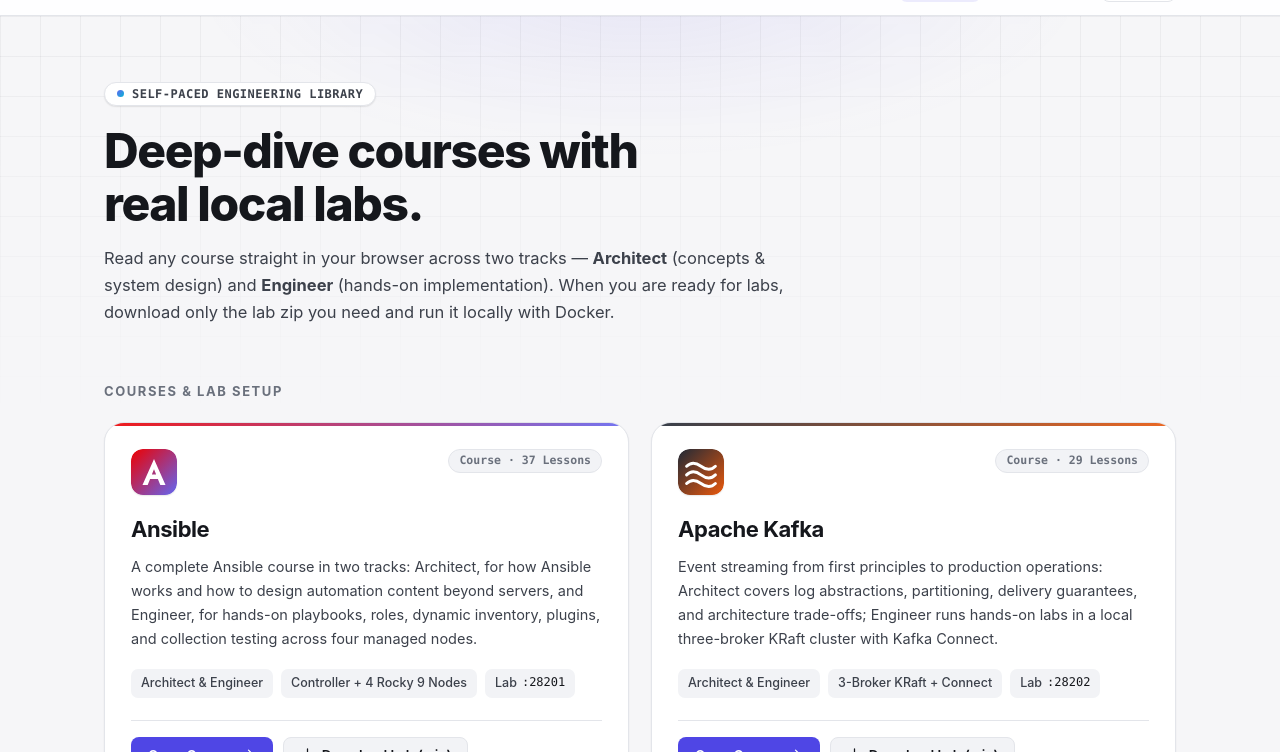
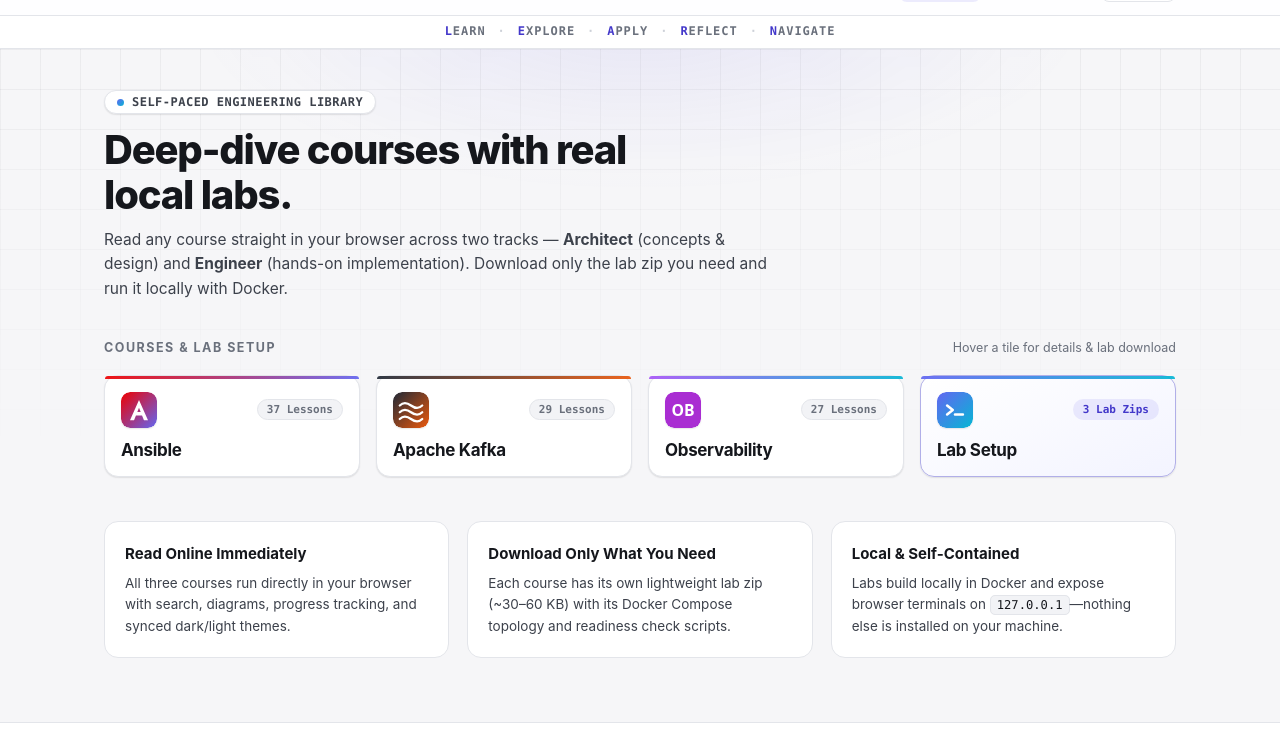
Before and after one commit to kthengil/LEARN, a plain HTML site: page index.html in a window 1280 px wide. Shown: the part 48-800 px from the top of the page. Drawn offline with Linux system fonts and the light colour scheme.

Commit message:
Add LEARN subtitle bar and compact hover-expandable course tiles

```diff
--- a/assets/portal.css
+++ b/assets/portal.css
@@ -217,9 +217,41 @@ a:hover { text-decoration: underline; }
 }
 .theme-btn svg { width: 16px; height: 16px; flex-shrink: 0; }
 
+/* Subtitle Bar Under Header */
+.sub-header {
+  border-bottom: 1px solid var(--border);
+  background: var(--surface);
+  padding: 8px 0;
+}
+
+.sub-header-inner {
+  display: flex;
+  align-items: center;
+  justify-content: center;
+  flex-wrap: wrap;
+  gap: 8px 12px;
+  font: 600 12px/1.3 var(--font-mono);
+  letter-spacing: 0.08em;
+  text-transform: uppercase;
+  color: var(--muted);
+}
+
+.sub-header-inner .sh-word {
+  display: inline-block;
+}
+
+.sub-header-inner .sh-word::first-letter {
+  color: var(--accent);
+}
+
+.sub-header-inner .sh-dot {
+  color: var(--border-strong);
+  user-select: none;
+}
+
 /* Hero */
 .hero {
-  padding: 64px 0 42px;
+  padding: 40px 0 28px;
 }
 
 .eyebrow {
@@ -245,47 +277,53 @@ a:hover { text-decoration: underline; }
 }
 
 .hero h1 {
-  margin: 18px 0 14px;
+  margin: 14px 0 10px;
   font-family: var(--font-display);
-  font-size: clamp(32px, 4.6vw, 48px);
+  font-size: clamp(28px, 3.8vw, 40px);
   font-weight: 800;
   line-height: 1.12;
   letter-spacing: -0.03em;
-  max-width: 18ch;
+  max-width: 22ch;
 }
 
 .hero-lead {
   margin: 0;
-  max-width: 66ch;
-  font-size: 16.5px;
-  line-height: 1.65;
+  max-width: 68ch;
+  font-size: 15.5px;
+  line-height: 1.6;
   color: var(--text-2);
 }
 
-/* Tile Grid */
+/* Compact Tile Grid + Hover Expanded Card */
 .section-head {
   display: flex;
   align-items: baseline;
   justify-content: space-between;
   gap: 16px;
-  margin: 12px 0 20px;
+  margin: 8px 0 16px;
 }
 
 .section-title {
   margin: 0;
   font-family: var(--font-display);
-  font-size: 13px;
+  font-size: 12.5px;
   font-weight: 700;
   letter-spacing: 0.12em;
   text-transform: uppercase;
   color: var(--muted);
 }
 
+.section-hint {
+  font-size: 12.5px;
+  color: var(--muted);
+}
+
 .tile-grid {
   display: grid;
-  grid-template-columns: repeat(2, minmax(0, 1fr));
-  gap: 22px;
-  padding-bottom: 56px;
+  grid-template-columns: repeat(4, minmax(0, 1fr));
+  gap: 16px;
+  padding-bottom: 44px;
+  align-items: start;
 }
 
 .tile {
@@ -294,11 +332,10 @@ a:hover { text-decoration: underline; }
   flex-direction: column;
   background: var(--surface);
   border: 1px solid var(--border);
-  border-radius: var(--radius-lg);
-  padding: 26px;
+  border-radius: var(--radius);
   box-shadow: var(--shadow-sm);
-  transition: transform 0.22s var(--ease), box-shadow 0.22s var(--ease), border-color 0.22s var(--ease);
-  overflow: hidden;
+  transition: transform 0.2s var(--ease), box-shadow 0.2s var(--ease), border-color 0.2s var(--ease), border-radius 0.15s var(--ease);
+  z-index: 1;
 }
 
 .tile::before {
@@ -306,33 +343,47 @@ a:hover { text-decoration: underline; }
   position: absolute;
   inset: 0 0 auto 0;
   height: 3px;
+  border-radius: var(--radius) var(--radius) 0 0;
   background: var(--tile-accent, var(--brand-gradient));
-  opacity: 0.9;
+  opacity: 0.92;
+  pointer-events: none;
 }
 
-.tile:hover {
-  transform: translateY(-3px);
-  box-shadow: var(--shadow-md);
+.tile:hover,
+.tile:focus-within,
+.tile.is-expanded {
+  z-index: 30;
+  transform: translateY(-2px);
+  box-shadow: var(--shadow-lg);
   border-color: var(--border-strong);
+  border-bottom-left-radius: 0;
+  border-bottom-right-radius: 0;
 }
 
 .tile-setup {
   background: linear-gradient(155deg, var(--surface) 0%, var(--bg-tint) 100%);
-  border-color: color-mix(in srgb, var(--accent-fill) 32%, var(--border));
+  border-color: color-mix(in srgb, var(--accent-fill) 34%, var(--border));
+}
+
+.tile-compact {
+  padding: 16px 16px 15px;
+  display: flex;
+  flex-direction: column;
+  gap: 12px;
+  cursor: pointer;
 }
 
 .tile-top {
   display: flex;
-  align-items: flex-start;
+  align-items: center;
   justify-content: space-between;
-  gap: 16px;
-  margin-bottom: 16px;
+  gap: 10px;
 }
 
 .tile-icon {
-  width: 46px;
-  height: 46px;
-  border-radius: 12px;
+  width: 36px;
+  height: 36px;
+  border-radius: 9px;
   display: inline-flex;
   align-items: center;
   justify-content: center;
@@ -342,20 +393,20 @@ a:hover { text-decoration: underline; }
 }
 
 .tile-icon svg {
-  width: 46px;
-  height: 46px;
+  width: 36px;
+  height: 36px;
   display: block;
 }
 
 .tile-badge {
   display: inline-flex;
   align-items: center;
-  padding: 4px 10px;
+  padding: 3px 9px;
   border-radius: 999px;
   background: var(--surface-2);
   border: 1px solid var(--border);
   color: var(--muted);
-  font: 600 11.5px/1.2 var(--font-mono);
+  font: 600 11px/1.2 var(--font-mono);
   white-space: nowrap;
 }
 
@@ -366,27 +417,81 @@ a:hover { text-decoration: underline; }
 }
 
 .tile h2 {
-  margin: 0 0 8px;
+  margin: 0;
   font-family: var(--font-display);
-  font-size: 22px;
+  font-size: 17px;
   font-weight: 750;
   letter-spacing: -0.02em;
+  line-height: 1.25;
   color: var(--text);
 }
 
+.tile-title-link {
+  color: inherit;
+  text-decoration: none;
+}
+.tile-title-link:hover {
+  color: var(--accent);
+  text-decoration: none;
+}
+
+/* Expanded Hover Drawer */
+.tile-expand {
+  position: absolute;
+  top: 100%;
+  left: -1px;
+  right: -1px;
+  background: var(--surface);
+  border: 1px solid var(--border-strong);
+  border-top: 1px solid var(--border);
+  border-radius: 0 0 var(--radius) var(--radius);
+  box-shadow: var(--shadow-lg);
+  padding: 13px 16px 16px;
+  opacity: 0;
+  visibility: hidden;
+  transform: translateY(-4px);
+  pointer-events: none;
+  transition: opacity 0.18s var(--ease), transform 0.18s var(--ease), visibility 0.18s;
+}
+
+.tile-setup .tile-expand {
+  background: linear-gradient(180deg, var(--bg-tint) 0%, var(--surface) 100%);
+  border-color: color-mix(in srgb, var(--accent-fill) 34%, var(--border-strong));
+}
+
+.tile:hover .tile-expand,
+.tile:focus-within .tile-expand,
+.tile.is-expanded .tile-expand {
+  opacity: 1;
+  visibility: visible;
+  transform: translateY(0);
+  pointer-events: auto;
+}
+
 .tile-desc {
-  margin: 0 0 18px;
+  margin: 0 0 13px;
   color: var(--text-2);
-  font-size: 14.5px;
-  line-height: 1.65;
-  flex: 1;
+  font-size: 13px;
+  line-height: 1.55;
+}
+
+.tile-actions {
+  display: flex;
+  flex-direction: column;
+  gap: 8px;
+}
+
+.tile-actions .btn {
+  width: 100%;
+  padding: 8px 12px;
+  font-size: 13px;
 }
 
 .pill-row {
   display: flex;
   flex-wrap: wrap;
   gap: 8px;
-  margin-bottom: 22px;
+  margin-bottom: 18px;
 }
 
 .pill {
@@ -405,15 +510,6 @@ a:hover { text-decoration: underline; }
   font-family: var(--font-mono);
   font-size: 12px;
   color: var(--text);
-}
-
-.tile-actions {
-  display: flex;
-  flex-wrap: wrap;
-  align-items: center;
-  gap: 10px;
-  padding-top: 16px;
-  border-top: 1px solid var(--border);
 }
 
 /* Buttons */
@@ -845,8 +941,10 @@ td { color: var(--text-2); }
 }
 
 /* Responsive */
-@media (max-width: 900px) {
-  .tile-grid,
+@media (max-width: 980px) {
+  .tile-grid {
+    grid-template-columns: repeat(2, minmax(0, 1fr));
+  }
   .download-grid,
   .info-strip,
   .req-grid,
@@ -858,9 +956,32 @@ td { color: var(--text-2); }
 @media (max-width: 600px) {
   .topbar-inner { padding: 0 16px; gap: 10px; }
   .container { padding: 0 16px; }
-  .hero { padding: 40px 0 28px; }
-  .tile { padding: 20px; }
+  .hero { padding: 28px 0 20px; }
+  .tile-grid { grid-template-columns: 1fr; }
+  .tile-expand {
+    position: static;
+    display: none;
+    border: none;
+    border-top: 1px solid var(--border);
+    box-shadow: none;
+    opacity: 1;
+    visibility: visible;
+    transform: none;
+    pointer-events: auto;
+  }
+  .tile:hover .tile-expand,
+  .tile:focus-within .tile-expand,
+  .tile.is-expanded .tile-expand {
+    display: block;
+  }
+  .tile:hover,
+  .tile:focus-within,
+  .tile.is-expanded {
+    border-bottom-left-radius: var(--radius);
+    border-bottom-right-radius: var(--radius);
+  }
   .step { grid-template-columns: 1fr; gap: 10px; }
   .nav-link { padding: 6px 9px; font-size: 13px; }
   .theme-label { display: none; }
+  .section-hint { display: none; }
 }
--- a/index.html
+++ b/index.html
@@ -7,7 +7,7 @@
   <meta name="description" content="KriT LEARN — Free, hands-on engineering courses in Ansible, Apache Kafka, and Observability, each with Architect & Engineer tracks and local browser-based Docker labs." />
   <title>KriT LEARN — Engineering Courses &amp; Hands-On Labs</title>
   <link rel="icon" type="image/svg+xml" href="./assets/KriT.svg" />
-  <link rel="stylesheet" href="./assets/portal.css?v=2" />
+  <link rel="stylesheet" href="./assets/portal.css?v=3" />
   <script>(function () {
     var t;
     try { t = JSON.parse(localStorage.getItem('learn-theme')); } catch (e) {}
@@ -34,25 +34,40 @@
     </div>
   </header>
 
+  <div class="sub-header" aria-label="LEARN motto">
+    <div class="container sub-header-inner">
+      <span class="sh-word">Learn</span>
+      <span class="sh-dot" aria-hidden="true">&middot;</span>
+      <span class="sh-word">Explore</span>
+      <span class="sh-dot" aria-hidden="true">&middot;</span>
+      <span class="sh-word">Apply</span>
+      <span class="sh-dot" aria-hidden="true">&middot;</span>
+      <span class="sh-word">Reflect</span>
+      <span class="sh-dot" aria-hidden="true">&middot;</span>
+      <span class="sh-word">Navigate</span>
+    </div>
+  </div>
+
   <main class="page-bg">
     <div class="container">
       <section class="hero">
         <span class="eyebrow"><span class="eyebrow-dot"></span> Self-Paced Engineering Library</span>
         <h1>Deep-dive courses with real local labs.</h1>
         <p class="hero-lead">
-          Read any course straight in your browser across two tracks — <strong>Architect</strong> (concepts &amp; system design)
-          and <strong>Engineer</strong> (hands-on implementation). When you are ready for labs, download only the lab zip you need
-          and run it locally with Docker.
+          Read any course straight in your browser across two tracks — <strong>Architect</strong> (concepts &amp; design)
+          and <strong>Engineer</strong> (hands-on implementation). Download only the lab zip you need and run it locally with Docker.
         </p>
       </section>
 
       <div class="section-head">
         <h2 class="section-title">Courses &amp; Lab Setup</h2>
+        <span class="section-hint">Hover a tile for details &amp; lab download</span>
       </div>
 
       <section class="tile-grid" aria-label="Course catalog and lab setup">
         <!-- Tile 1: Ansible -->
-        <article class="tile" style="--tile-accent: linear-gradient(135deg, #ee0000, #6366f1);">
+        <article class="tile" tabindex="0" style="--tile-accent: linear-gradient(135deg, #ee0000, #6366f1);">
+          <div class="tile-compact">
             <div class="tile-top">
               <div class="tile-icon" aria-hidden="true">
                 <svg xmlns="http://www.w3.org/2000/svg" viewBox="0 0 32 32">
@@ -61,18 +76,14 @@
                   <path d="M16 7 8 25h3.6l1.7-4.2h5.4L20.4 25H24L16 7Zm-1.5 10.8L16 14l1.5 3.8h-3Z" fill="#fff"/>
                 </svg>
               </div>
-            <span class="tile-badge">Course · 37 Lessons</span>
+              <span class="tile-badge">37 Lessons</span>
             </div>
-          <h2>Ansible</h2>
+            <h2><a class="tile-title-link" href="./courses/ansible/">Ansible</a></h2>
+          </div>
+          <div class="tile-expand">
             <p class="tile-desc">
-            A complete Ansible course in two tracks: Architect, for how Ansible works and how to design automation content beyond servers,
-            and Engineer, for hands-on playbooks, roles, dynamic inventory, plugins, and collection testing across four managed nodes.
+              Architect &amp; Engineer tracks covering playbooks, roles, dynamic inventory, plugins, and testing on a controller + 4 Rocky Linux 9 nodes (<code>:28201</code>).
             </p>
-          <div class="pill-row">
-            <span class="pill">Architect &amp; Engineer</span>
-            <span class="pill">Controller + 4 Rocky 9 Nodes</span>
-            <span class="pill">Lab <code>:28201</code></span>
-          </div>
             <div class="tile-actions">
               <a class="btn btn-primary" href="./courses/ansible/">
                 Open Course
@@ -83,10 +94,12 @@
                 Download Lab (.zip)
               </a>
             </div>
+          </div>
         </article>
 
         <!-- Tile 2: Apache Kafka -->
-        <article class="tile" style="--tile-accent: linear-gradient(135deg, #1f2937, #ea580c);">
+        <article class="tile" tabindex="0" style="--tile-accent: linear-gradient(135deg, #1f2937, #ea580c);">
+          <div class="tile-compact">
             <div class="tile-top">
               <div class="tile-icon" aria-hidden="true">
                 <svg xmlns="http://www.w3.org/2000/svg" viewBox="0 0 32 32">
@@ -95,18 +108,14 @@
                   <path d="M6 12c3-3 6-3 10 0s7 3 10 0M6 18c3-3 6-3 10 0s7 3 10 0M6 24c3-3 6-3 10 0s7 3 10 0" fill="none" stroke="#fff" stroke-width="2" stroke-linecap="round"/>
                 </svg>
               </div>
-            <span class="tile-badge">Course · 29 Lessons</span>
+              <span class="tile-badge">29 Lessons</span>
             </div>
-          <h2>Apache Kafka</h2>
+            <h2><a class="tile-title-link" href="./courses/apache-kafka/">Apache Kafka</a></h2>
+          </div>
+          <div class="tile-expand">
             <p class="tile-desc">
-            Event streaming from first principles to production operations: Architect covers log abstractions, partitioning, delivery guarantees,
-            and architecture trade-offs; Engineer runs hands-on labs in a local three-broker KRaft cluster with Kafka Connect.
+              Event streaming concepts, partitioning, and delivery guarantees plus hands-on labs in a 3-broker KRaft cluster with Kafka Connect (<code>:28202</code>).
             </p>
-          <div class="pill-row">
-            <span class="pill">Architect &amp; Engineer</span>
-            <span class="pill">3-Broker KRaft + Connect</span>
-            <span class="pill">Lab <code>:28202</code></span>
-          </div>
             <div class="tile-actions">
               <a class="btn btn-primary" href="./courses/apache-kafka/">
                 Open Course
@@ -117,10 +126,12 @@
                 Download Lab (.zip)
               </a>
             </div>
+          </div>
         </article>
 
         <!-- Tile 3: Observability -->
-        <article class="tile" style="--tile-accent: linear-gradient(135deg, #a855f7, #06b6d4);">
+        <article class="tile" tabindex="0" style="--tile-accent: linear-gradient(135deg, #a855f7, #06b6d4);">
+          <div class="tile-compact">
             <div class="tile-top">
               <div class="tile-icon" aria-hidden="true">
                 <svg xmlns="http://www.w3.org/2000/svg" viewBox="0 0 32 32">
@@ -128,18 +139,14 @@
                   <text x="16" y="21.5" font-family="system-ui,sans-serif" font-size="14" font-weight="800" fill="#fff" text-anchor="middle">OB</text>
                 </svg>
               </div>
-            <span class="tile-badge">Course · 27 Lessons</span>
+              <span class="tile-badge">27 Lessons</span>
             </div>
-          <h2>Observability</h2>
+            <h2><a class="tile-title-link" href="./courses/observability/">Observability</a></h2>
+          </div>
+          <div class="tile-expand">
             <p class="tile-desc">
-            Metrics, logs, traces, SLOs, and alerting end to end: Architect covers telemetry signals and platform design; Engineer works
-            hands-on with Prometheus, PromQL, Alertmanager, Grafana, Loki, Tempo, and OpenTelemetry Collector on a live shop app.
+              Metrics, logs, traces, SLOs, and alerting with hands-on Prometheus, Alertmanager, Grafana, Loki, Tempo, and OpenTelemetry Collector (<code>:28207</code>).
             </p>
-          <div class="pill-row">
-            <span class="pill">Architect &amp; Engineer</span>
-            <span class="pill">Prometheus · Grafana · Loki · Tempo</span>
-            <span class="pill">Lab <code>:28207</code></span>
-          </div>
             <div class="tile-actions">
               <a class="btn btn-primary" href="./courses/observability/">
                 Open Course
@@ -150,10 +157,12 @@
                 Download Lab (.zip)
               </a>
             </div>
+          </div>
         </article>
 
         <!-- Tile 4: Lab Setup -->
-        <article class="tile tile-setup" style="--tile-accent: linear-gradient(135deg, #6366f1, #06b6d4);">
+        <article class="tile tile-setup" tabindex="0" style="--tile-accent: linear-gradient(135deg, #6366f1, #06b6d4);">
+          <div class="tile-compact">
             <div class="tile-top">
               <div class="tile-icon" aria-hidden="true">
                 <svg xmlns="http://www.w3.org/2000/svg" viewBox="0 0 32 32">
@@ -162,26 +171,23 @@
                   <path d="M9 12l5 4-5 4M16 20h7" fill="none" stroke="#fff" stroke-width="2.3" stroke-linecap="round" stroke-linejoin="round"/>
                 </svg>
               </div>
-            <span class="tile-badge">Start Here for Labs</span>
+              <span class="tile-badge">3 Lab Zips</span>
             </div>
-          <h2>Lab Setup</h2>
+            <h2><a class="tile-title-link" href="./lab-setup/">Lab Setup</a></h2>
+          </div>
+          <div class="tile-expand">
             <p class="tile-desc">
-            Everything you need to download, verify, and run any course's local Docker lab on Linux, macOS, or Windows. Includes
-            individual lab zip downloads, readiness checks (<code>check.sh</code> / <code>check.ps1</code>), port settings, and troubleshooting.
+              Step-by-step guide to download, verify (<code>check.sh</code> / <code>check.ps1</code>), and run any course's local Docker lab on Linux, macOS, or Windows.
             </p>
-          <div class="pill-row">
-            <span class="pill">Docker Compose v2</span>
-            <span class="pill">Linux · macOS · Windows</span>
-            <span class="pill">127.0.0.1 Only</span>
-          </div>
             <div class="tile-actions">
               <a class="btn btn-primary" href="./lab-setup/">
-              Open Lab Setup Guide
+                Open Lab Setup
                 <svg viewBox="0 0 24 24" fill="none" stroke="currentColor" stroke-width="2" stroke-linecap="round" stroke-linejoin="round"><path d="M5 12h14"/><path d="m12 5 7 7-7 7"/></svg>
               </a>
               <a class="btn btn-secondary" href="./lab-setup/#downloads">
-              All Lab Zips
+                Download Lab Zips
               </a>
+            </div>
           </div>
         </article>
       </section>
@@ -217,6 +223,6 @@
     </div>
   </footer>
 
-  <script src="./assets/portal.js"></script>
+  <script src="./assets/portal.js?v=2"></script>
 </body>
 </html>
```
Also changed, not shown: assets/portal.js (+21 -0 lines), lab-setup/index.html (+16 -2 lines). Lines whose indentation alone changed are shown as unchanged.
